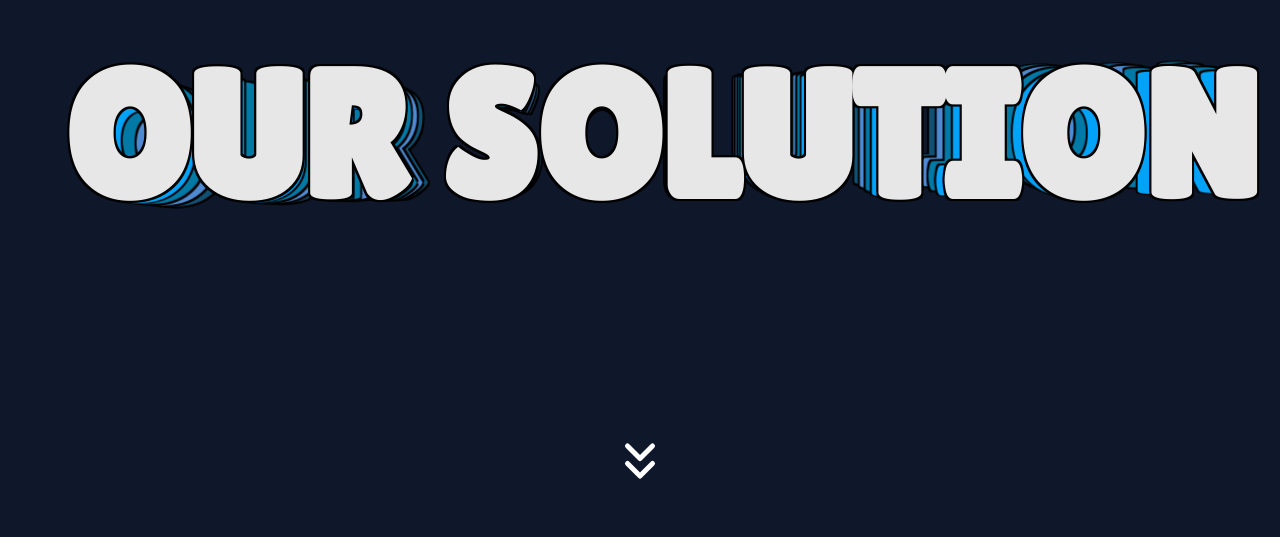
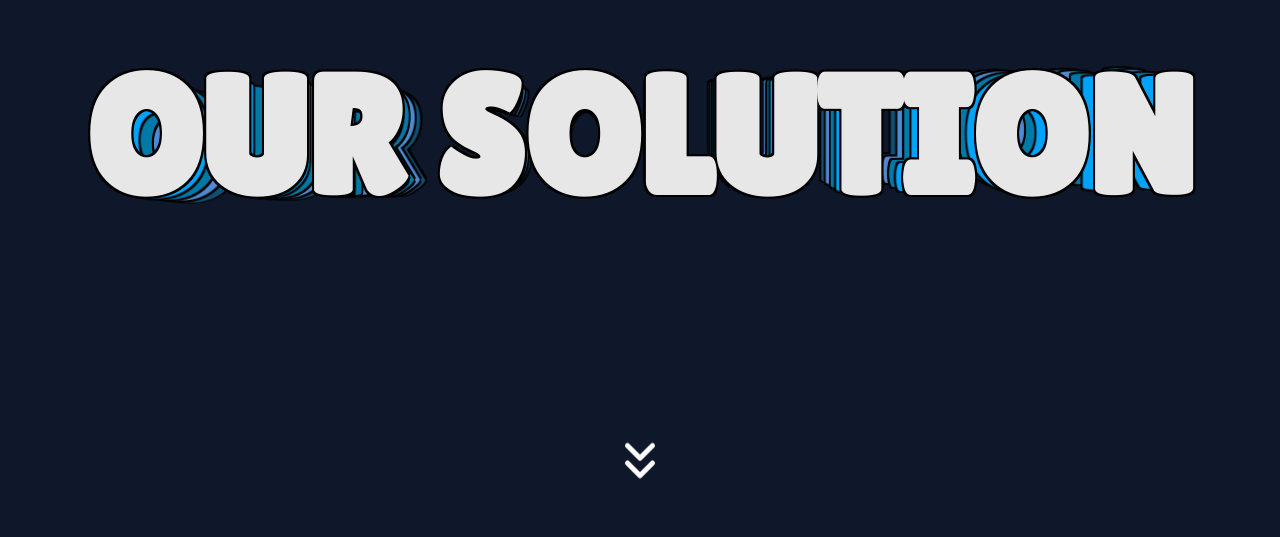
Before and after one commit to Sivalingesar/Sleepsmart-Our_Solution, a plain HTML site: page index.html in a window 1280 px wide. Shown: the part 263-800 px from the top of the page. Drawn offline with nearby package versions, Linux system fonts and the light colour scheme.

Commit message:
Update index.html

```diff
--- a/index.html
+++ b/index.html
@@ -21,7 +21,7 @@
             overflow-x: hidden;
         }
 
-        /* --- HERO SECTION: EXACTLY AS YOUR CODE --- */
+        /* --- HERO SECTION FIX --- */
         .hero-section {
             width: 100%;
             height: 100vh;
@@ -35,18 +35,19 @@
         header#text-container {
             display: block;
             position: relative;
-            width: 90vw;
-            height: 22vw;
+            width: 100vw; /* Full width ensures absolute center */
+            height: 30vh;
         }
 
         h1, .copy {
             font-family: "Lilita One", cursive;
             text-shadow: -2px -2px 0 #000, 2px -2px 0 #000, -2px 2px 0 #000, 2px 2px 0 #000;
-            font-size: 14vw;
+            font-size: 13vw;
             display: block;
             position: absolute;
             top: 50%;
             left: 50%;
+            /* Centering transform */
             transform: translate(-50%, -50%);
             line-height: 1;
             width: 100%;
@@ -62,10 +63,10 @@
         .copy-3 { color: #4f8ad1; z-index: 20; }
         .copy-4 { color: #166894c5; z-index: 10; }
 
-        /* --- STICKY SCROLL TRACK --- */
+        /* --- CONTENT & SCROLL --- */
         .zoom-track {
             position: relative;
-            height: 350vh; /* Length of the 3D scroll */
+            height: 350vh;
             width: 100%;
         }
 
@@ -84,7 +85,6 @@
             width: 100%;
         }
 
-        /* Animated Arrow */
         .scroll-arrow {
             position: absolute;
             bottom: 40px;
@@ -96,8 +96,8 @@
         }
 
         @keyframes bounce {
-            0%, 20%, 50%, 80%, 100% {bottom: 40px;}
-            40% {bottom: 55px;}
+            0%, 20%, 50%, 80%, 100% { transform: translate(-50%, 0); }
+            40% { transform: translate(-50%, -15px); }
         }
     </style>
 </head>
@@ -137,9 +137,8 @@
     </div>
 
     <script>
-        /* --- HEADER ANIMATION LOGIC (EXACTLY AS PROVIDED) --- */
         const mouse = { x: 0, y: 0 };
-        const center = { x: 0, y: 0 };
+        const center = { x: window.innerWidth / 2, y: window.innerHeight / 2 };
         const distance = { x: 0, y: 0 };
         const lerped = { x: 0, y: 0 };
         let isSimulating = true;
@@ -149,13 +148,11 @@
         const rotateMult = 2.5;
         const skewMult = 2.5;
 
-        const container = document.getElementById("text-container");
         const copies = document.querySelectorAll(".copy");
 
-        function getCenter() {
-            const rect = container.getBoundingClientRect();
-            center.x = rect.left + rect.width / 2;
-            center.y = rect.top + rect.height / 2;
+        function updateCenter() {
+            center.x = window.innerWidth / 2;
+            center.y = window.innerHeight / 2;
         }
 
         function onMouseMove(e) {
@@ -183,9 +180,12 @@
                 const z = index * translateZ;
                 const r = index * rotateMult * (lerped.x * 0.001);
                 const s = index * skewMult * (lerped.x * 0.001);
+
+                // Combine the centering translate(-50%, -50%) WITH the animation logic
                 copy.style.transform = `translate(-50%, -50%) perspective(${perspective}px) translate3d(0px, ${y}px, ${z}px) rotate(${r}deg) skew(${s}deg)`;
             });
 
+            // Ensure main text stays dead center
             document.querySelector('h1').style.transform = `translate(-50%, -50%)`;
             requestAnimationFrame(animateHeader);
         }
@@ -197,8 +197,6 @@
         window.addEventListener('scroll', () => {
             const rect = track.getBoundingClientRect();
             const windowHeight = window.innerHeight;
-
-            // Calculate progress (0 to 1) while track is passing through viewport
             let progress = -rect.top / (rect.height - windowHeight);
             let clamped = Math.max(0, Math.min(1, progress));
 
@@ -207,9 +205,8 @@
             }
         });
 
-        window.addEventListener("resize", getCenter);
+        window.addEventListener("resize", updateCenter);
         document.addEventListener("mousemove", onMouseMove);
-        getCenter();
         requestAnimationFrame(animateHeader);
     </script>
 </body>
```
